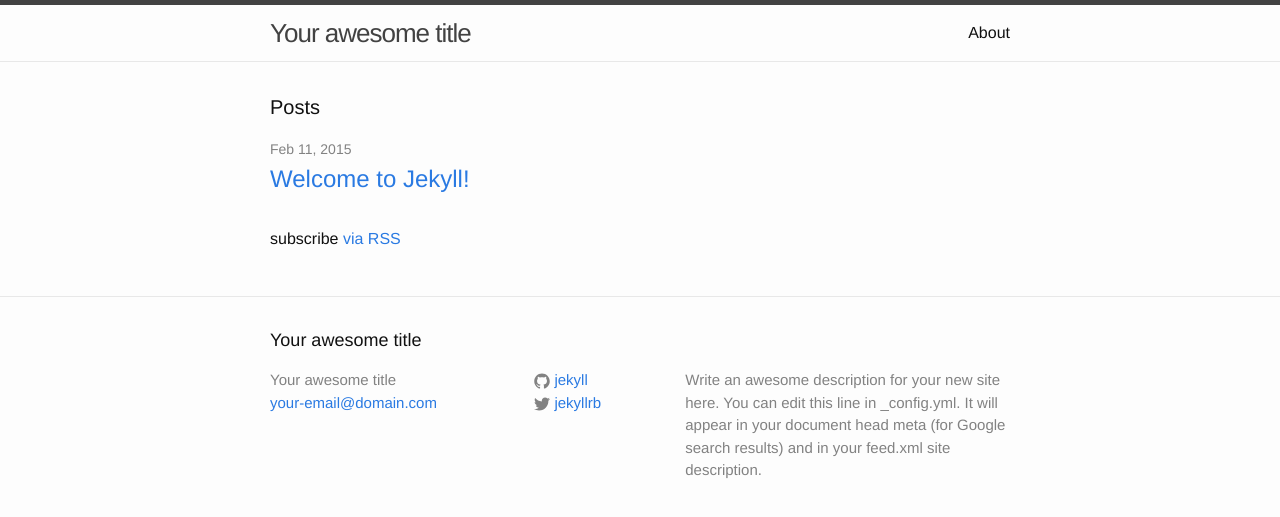
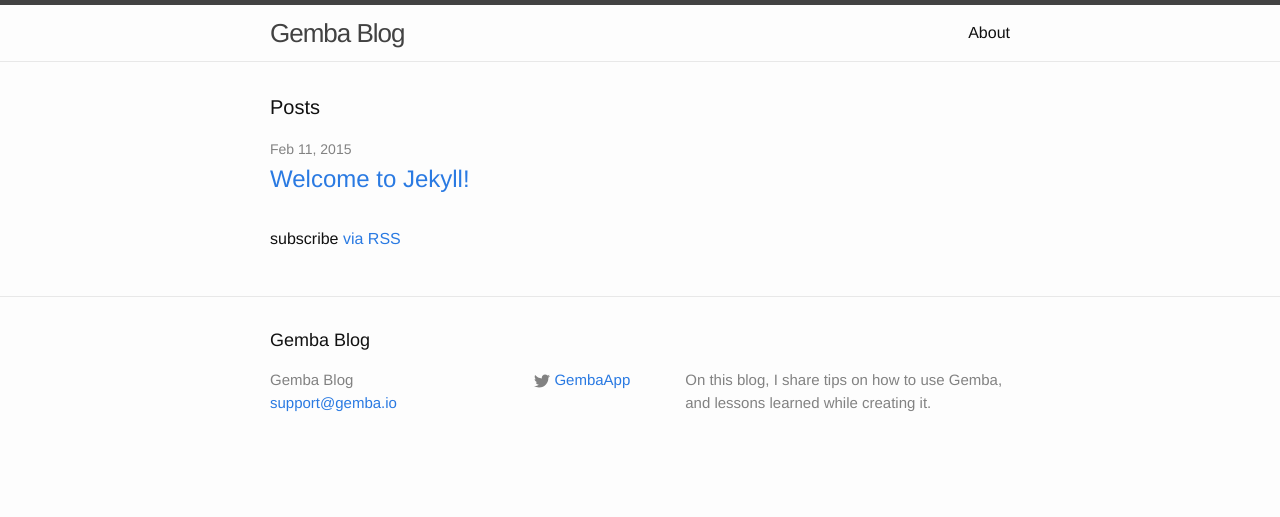
Before and after one commit to yangmeyer/blog.gemba.io, a Jekyll site: the page built from index.html, in a window 1280 px wide. Shown: the top 517 px of the page. Built offline with Jekyll 4.4.1, drawn with Linux system fonts in a browser that asks for light colours.

Commit message:
Basic config

```diff
--- a/_config.yml
+++ b/_config.yml
@@ -1,14 +1,13 @@
 # Site settings
-title: Your awesome title
-email: your-email@domain.com
+title: Gemba Blog
+email: support@gemba.io
 description: > # this means to ignore newlines until "baseurl:"
-  Write an awesome description for your new site here. You can edit this
-  line in _config.yml. It will appear in your document head meta (for
-  Google search results) and in your feed.xml site description.
+  On this blog, I share tips on how to use Gemba, and lessons learned while creating it.
+#  (Gemba is the Mac app that lets designers deliver assets into Git repositories with a simple drag and drop.)
 baseurl: "" # the subpath of your site, e.g. /blog/
-url: "http://yourdomain.com" # the base hostname & protocol for your site
-twitter_username: jekyllrb
-github_username:  jekyll
+url: "http://blog.gemba.io" # the base hostname & protocol for your site
+twitter_username: GembaApp
+# github_username:  jekyll
 
 # Build settings
 markdown: kramdown
```
